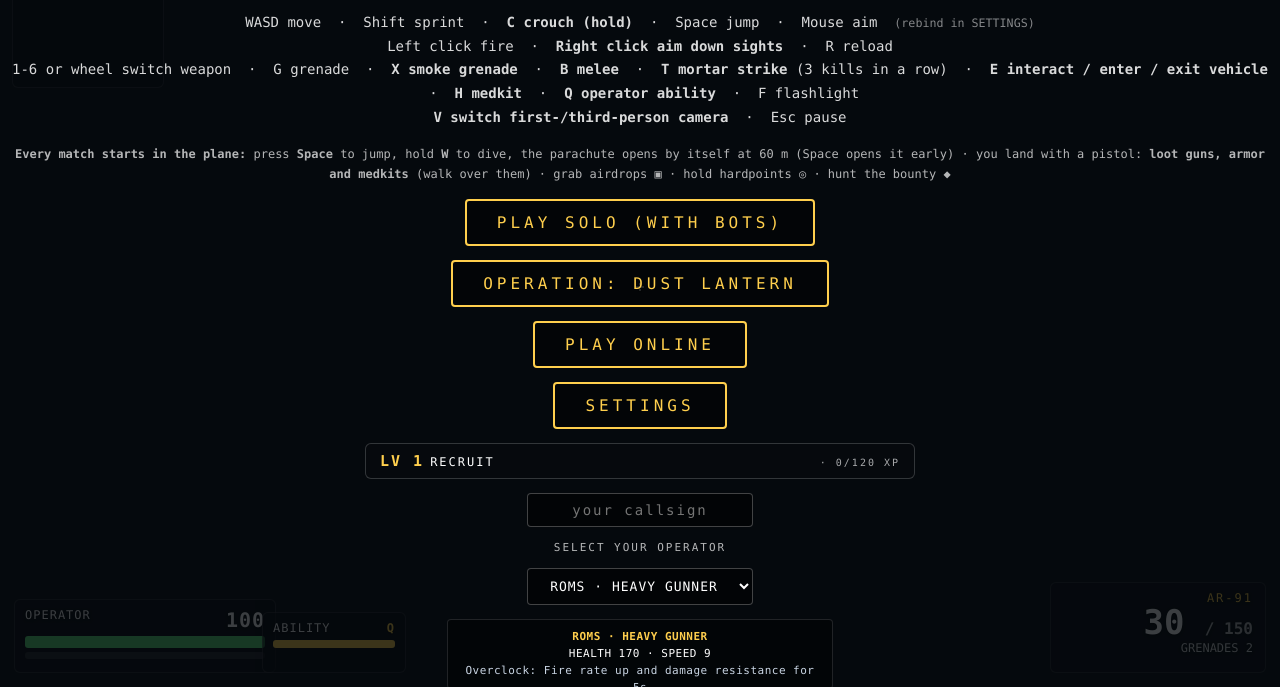
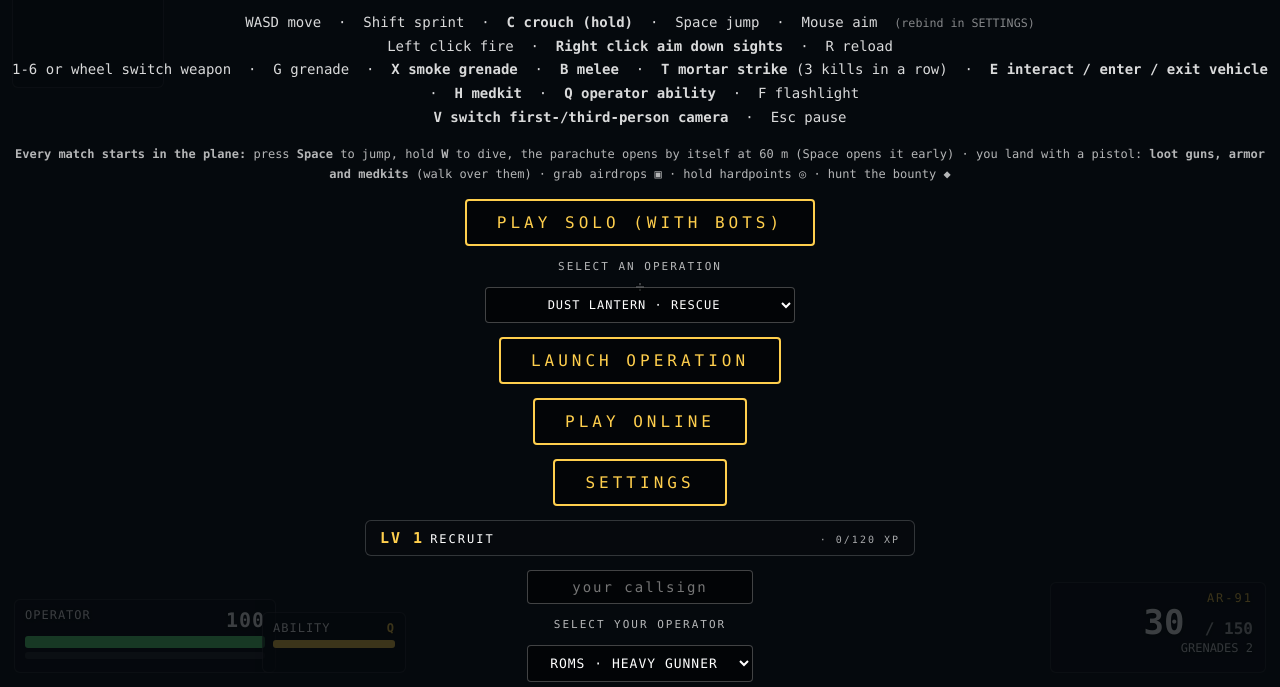
Before and after one commit to Classio08/nighthawk, a website built with Vite: page index.html in a window 1280 px wide. Shown: the part 113-800 px from the top of the page. Built offline with nearby package versions, Linux system fonts and the light colour scheme; no server answers.

Commit message:
feat(ui): add operation selector for new story missions

```diff
--- a/index.html
+++ b/index.html
@@ -95,7 +95,8 @@
   .btn{pointer-events:auto;cursor:pointer;padding:12px 30px;border:2px solid var(--accent);color:var(--accent);background:rgba(0,0,0,.4);font:inherit;font-size:16px;letter-spacing:4px;border-radius:4px}
   .btn:hover{background:var(--accent);color:#000}
   #operatorbox{pointer-events:auto;background:rgba(0,0,0,.45);border:1px solid rgba(255,255,255,.25);color:#fff;font:inherit;font-size:13px;padding:9px 12px;border-radius:4px;text-align:center;width:226px;letter-spacing:1px}
-  #operatorbox option{background:#111820;color:#fff}
+  #operatorbox option,#operationselect option{background:#111820;color:#fff}
+  #operationselect{pointer-events:auto;background:rgba(0,0,0,.45);border:1px solid rgba(255,255,255,.25);color:#fff;font:inherit;font-size:12px;padding:9px 12px;border-radius:4px;text-align:center;width:min(310px,90vw);letter-spacing:1px}
   #operatorinfo{max-width:360px;min-height:52px;padding:8px 12px;background:rgba(0,0,0,.35);border:1px solid rgba(255,255,255,.12);border-radius:4px;font-size:11px;line-height:1.55;letter-spacing:.5px}
   #operatorinfo b{color:var(--accent)}
   #namebox{pointer-events:auto;background:rgba(0,0,0,.45);border:1px solid rgba(255,255,255,.25);color:#fff;font:inherit;font-size:14px;padding:8px 12px;border-radius:4px;text-align:center;width:200px;letter-spacing:2px;user-select:text}
@@ -159,7 +160,9 @@
   <p>WASD move &nbsp;·&nbsp; Shift sprint &nbsp;·&nbsp; <b>C crouch (hold)</b> &nbsp;·&nbsp; Space jump &nbsp;·&nbsp; Mouse aim &nbsp;<small style="opacity:.6">(rebind in SETTINGS)</small><br>Left click fire &nbsp;·&nbsp; <b>Right click aim down sights</b> &nbsp;·&nbsp; R reload<br>1-6 or wheel switch weapon &nbsp;·&nbsp; G grenade &nbsp;·&nbsp; <b>X smoke grenade</b> &nbsp;·&nbsp; <b>B melee</b> &nbsp;·&nbsp; <b>T mortar strike</b> (3 kills in a row) &nbsp;·&nbsp; <b>E interact / enter / exit vehicle</b> &nbsp;·&nbsp; <b>H medkit</b> &nbsp;·&nbsp; <b>Q operator ability</b> &nbsp;·&nbsp; F flashlight<br><b>V switch first-/third-person camera</b> &nbsp;·&nbsp; Esc pause</p>
   <p style="font-size:12px;opacity:.7"><b>Every match starts in the plane:</b> press <b>Space</b> to jump, hold <b>W</b> to dive, the parachute opens by itself at 60 m (Space opens it early) &middot; you land with a pistol: <b>loot guns, armor and medkits</b> (walk over them) &middot; grab airdrops &#9635; &middot; hold hardpoints &#9678; &middot; hunt the bounty &#9670;</p>
   <button class="btn" id="playbtn">PLAY SOLO (WITH BOTS)</button>
-  <button class="btn" id="operationbtn">OPERATION: DUST LANTERN</button>
+  <label for="operationselect" style="font-size:11px;letter-spacing:2px;opacity:.7">SELECT AN OPERATION</label>
+  <select id="operationselect" aria-label="Select operation"><option value="dust-lantern">DUST LANTERN · RESCUE</option><option value="relay-uplink">RELAY UPLINK · DEFEND</option><option value="ghost-frequency">GHOST FREQUENCY · SIGNAL HUNT</option></select>
+  <button class="btn" id="operationbtn">LAUNCH OPERATION</button>
   <button class="btn" id="onlinebtn">PLAY ONLINE</button>
   <button class="btn" id="startsettings">SETTINGS</button>
   <details id="profile"><summary>LV 1 RECRUIT</summary></details>
```
